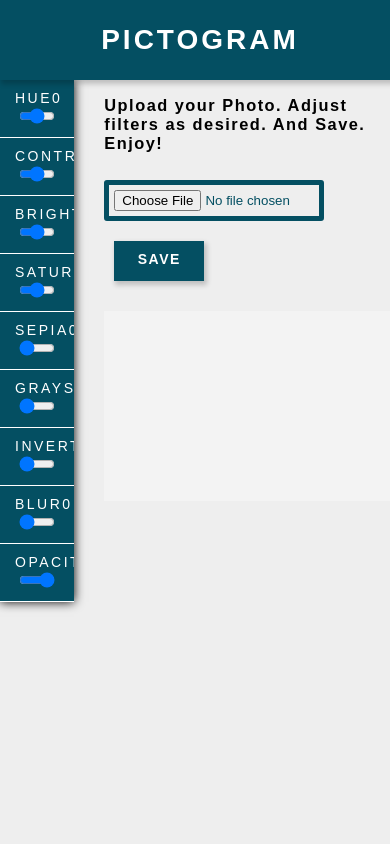
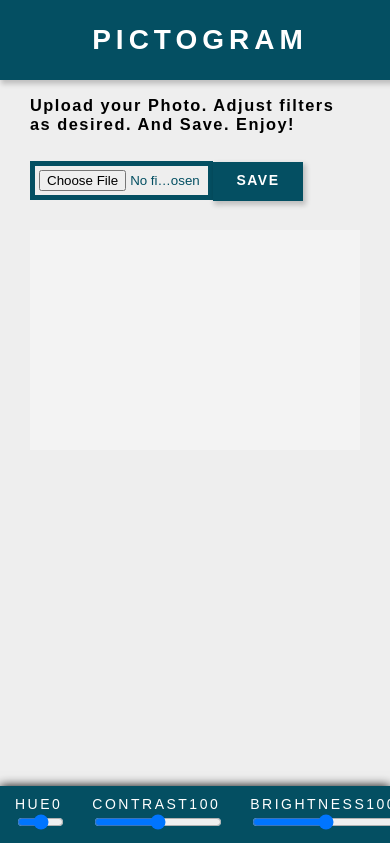
Before and after one commit to segunolalive/pictogram, a React (Create React App) app: page / in a window 390 px wide. Built offline with nearby package versions, Linux system fonts and the light colour scheme.

Commit message:
Did a redesign for small screens

```diff
--- a/src/components/header.js
+++ b/src/components/header.js
@@ -1,5 +1,4 @@
 import React, { Component } from 'react';
-import './header.css';
 
 
 const style = {
@@ -11,8 +10,9 @@ const style = {
   top: 0,
   margin: '0 0 1px',
   padding: '5px',
-  letterSpacing: '3px',
+  letterSpacing: '5px',
   boxShadow: '2px 3px 5px 1px rgba(0, 0, 0, 0.2)',
+  zIndex: 1000,
 }
 
 const toggleStyles = {
--- a/src/components/imageContainer.css
+++ b/src/components/imageContainer.css
@@ -7,13 +7,12 @@ canvas {
 .save {
     display: inline-block;
     padding: 10px 5px 5px;
-    margin: 10px;
     background-color: #fff;
     background-color: #044f62;
     color: #fff;
     font-weight: bold;
     text-decoration: none;
-    height: 25px;
+    height: 24px;
     width: 80px;
     text-align: center;
     box-shadow: 2px 3px 5px 1px rgba(0, 0, 0, 0.2);
@@ -23,14 +22,13 @@ canvas {
 .save:hover {
     color: #044f62;
     background-color: #fff;
-    width: 30%;
 }
 
 input[type='file'] {
-    padding: 5px;
-    margin: 10px 10px 10px 0px;
+    padding: 4px;
+    margin: 10px 0px;
     color: #044f62;
-    width: 70%;
+    width: 50%;
     border: 5px solid #044f62;
-    border-radius: 3px;
+    /*border-radius: 3px;*/
 }
--- a/src/components/setting.css
+++ b/src/components/setting.css
@@ -7,7 +7,7 @@
 }
 
 input {
-    width: 80%;
+    width: 100%;
 }
 
 .labels {
--- a/src/components/wrapper.css
+++ b/src/components/wrapper.css
@@ -8,7 +8,7 @@ body {
 .wrapper {
     display: flex;
     justify-content: flex-start;
-    margin-top: 80px;
+    margin: 80px 0;
 
 }
 
@@ -18,6 +18,16 @@ body {
     background-color: #044f62;
     box-shadow: 0px 0px 10px #000;
     overflow-x: scroll;
+}
+
+@media (max-width: 767px) {
+    .sidebar {
+        width: 100%;
+        position: fixed;
+        left: 0;
+        bottom: 0;
+        display: inline-flex;
+    }
 }
 
 /*@media (min-width: 768px) {
@@ -44,5 +54,5 @@ body {
 
 
 .main-area {
-    margin-left: 30px;
+    margin: 0 30px;
 }
--- a/src/components/wrapper.js
+++ b/src/components/wrapper.js
@@ -36,8 +36,8 @@ class Wrapper extends Component {
 
   uploadImage = (e) => {
     const input = e.target;
+    const type = input.files[0].type;
     if (input.files.length === 0) return;
-    const type = input.files[0].type;
     if (!type.match(/image.*/)) {
       console.log('file is not a valid image', type);
       return;
```
Also changed, not shown: src/components/header.css (deleted).
